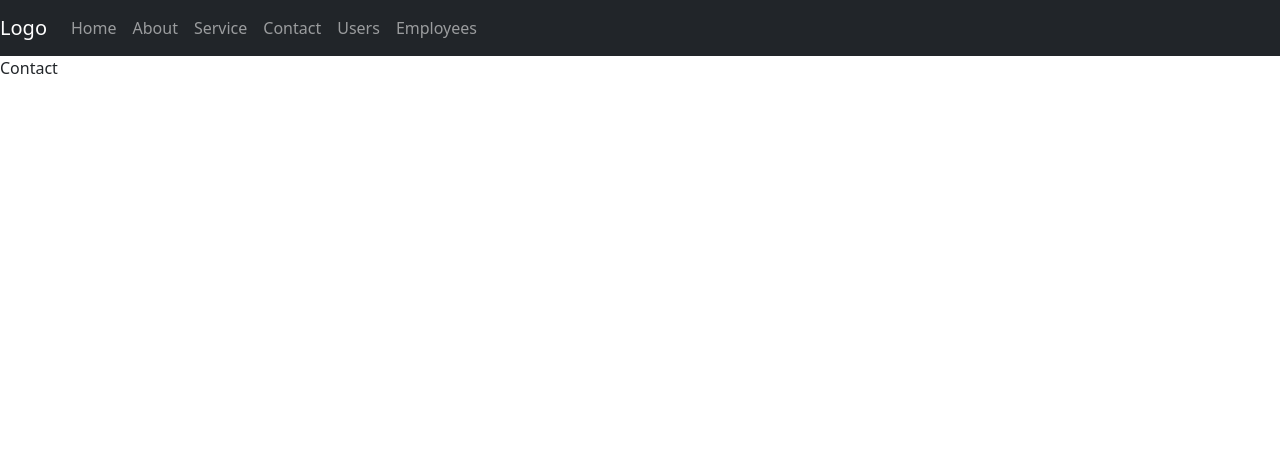
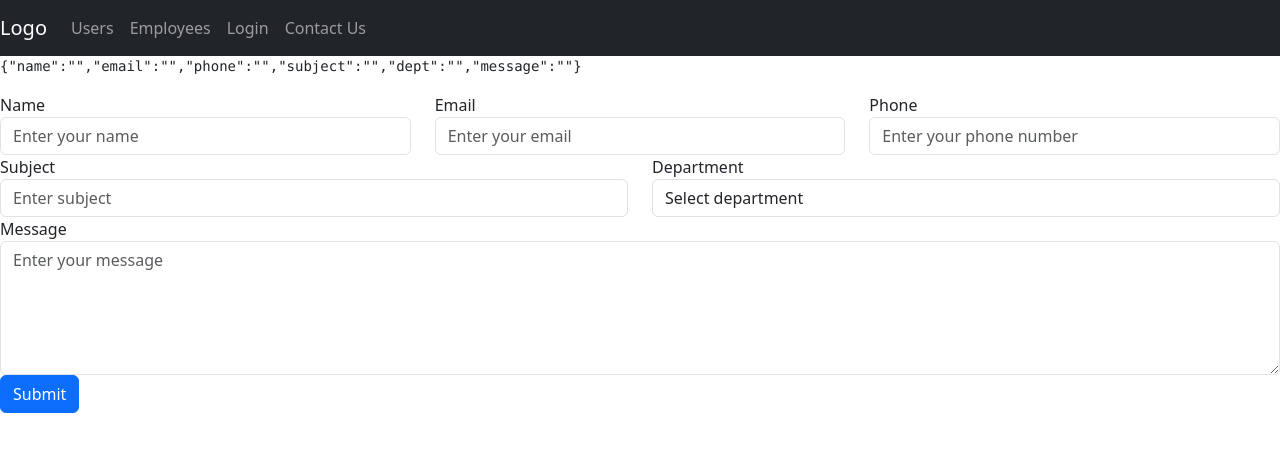
Before and after one commit to FahadShaik/ReactJS, a React (Create React App) app in the folder hello-world/: page /contact in a window 1280 px wide. Shown: the top 452 px of the page. Built offline with nearby package versions, Linux system fonts and the light colour scheme.

Commit message:
Added a bootstrap form for contact us

```diff
--- a/hello-world/src/components/App.jsx
+++ b/hello-world/src/components/App.jsx
@@ -1,11 +1,10 @@
 import NavBarLinkClass from "./Routing/NavBarLinkClass";
 import { BrowserRouter as Router, Route, Routes } from "react-router-dom";
-import Home from "./Routing/navfiles/Home";
-import About from "./Routing/navfiles/About";
-import Services from "./Routing/navfiles/Services";
-import Contact from "./Routing/navfiles/Contact";
+
 import UserLC from "./APICalls/UserLC";
 import EmpLC from "./APICalls/EmpLC";
+import SimpleForm from "./FormHandling/SimpleForm";
+import BSForm from "./FormHandling/BSForm";
 
 const App = () => {
   return (
@@ -13,12 +12,10 @@ const App = () => {
       <Router>
         <NavBarLinkClass />
         <Routes>
-          <Route path="/index" element={<Home />} />
-          <Route path="/about" element={<About />} />
-          <Route path="/services" element={<Services />} />
-          <Route path="/contact" element={<Contact />} />
+          <Route path="/contact" element={<BSForm />} />
           <Route path="/users" element={<UserLC />} />
           <Route path="/employees" element={<EmpLC />} />
+          <Route path="/login" element={<SimpleForm />} />
         </Routes>
       </Router>
     </div>
--- /dev/null
+++ b/hello-world/src/components/FormHandling/BSForm.jsx
@@ -0,0 +1,123 @@
+import React, { Component } from "react";
+
+class BSForm extends Component {
+  state = {
+    name: "",
+    email: "",
+    phone: "",
+    subject: "",
+    dept: "",
+    message: "",
+  };
+
+  updateHandler = (event) => {
+    this.setState({ [event.target.name]: event.target.value });
+  };
+
+  submitHandler = (event) => {
+    event.preventDefault();
+    console.log(this.state);
+  };
+
+  render() {
+    return (
+      <div>
+        <pre>{JSON.stringify(this.state)}</pre>
+        <form onSubmit={this.submitHandler}>
+          <div className="row">
+            <div className="col-md-4">
+              <div className="form-group">
+                <label>Name</label>
+                <input
+                  type="text"
+                  className="form-control"
+                  id="name"
+                  placeholder="Enter your name"
+                  name="name"
+                  onChange={this.updateHandler}
+                />
+              </div>
+            </div>
+            <div className="col-md-4">
+              <div className="form-group">
+                <label>Email</label>
+                <input
+                  type="email"
+                  className="form-control"
+                  id="email"
+                  placeholder="Enter your email"
+                  name="email"
+                  onChange={this.updateHandler}
+                />
+              </div>
+            </div>
+            <div className="col-md-4">
+              <div className="form-group">
+                <label>Phone</label>
+                <input
+                  type="tel"
+                  className="form-control"
+                  id="phone"
+                  placeholder="Enter your phone number"
+                  name="phone"
+                  onChange={this.updateHandler}
+                />
+              </div>
+            </div>
+          </div>
+          <div className="row">
+            <div className="col-md-6">
+              <div className="form-group">
+                <label>Subject</label>
+                <input
+                  type="text"
+                  className="form-control"
+                  id="subject"
+                  placeholder="Enter subject"
+                  name="subject"
+                  onChange={this.updateHandler}
+                />
+              </div>
+            </div>
+            <div className="col-md-6">
+              <div className="form-group">
+                <label>Department</label>
+                <select
+                  className="form-control"
+                  id="department"
+                  name="dept"
+                  onChange={this.updateHandler}
+                >
+                  <option>Select department</option>
+                  <option>Sales</option>
+                  <option>Support</option>
+                  <option>Technical</option>
+                </select>
+              </div>
+            </div>
+          </div>
+          <div className="row">
+            <div className="col-md-12">
+              <div className="form-group">
+                <label>Message</label>
+                <textarea
+                  className="form-control"
+                  id="message"
+                  rows="5"
+                  placeholder="Enter your message"
+                  onChange={this.updateHandler}
+                  name="message"
+                ></textarea>
+              </div>
+            </div>
+          </div>
+          <button type="submit" className="btn btn-primary">
+            Submit
+          </button>
+        </form>
+      </div>
+    );
+  }
+}
+
+export default BSForm;
--- /dev/null
+++ b/hello-world/src/components/FormHandling/SimpleForm.jsx
@@ -0,0 +1,45 @@
+import React, { Component } from "react";
+
+class SimpleForm extends Component {
+  state = {
+    email: "",
+    password: "",
+  };
+
+  emailHandler = (event) => {
+    this.setState({ email: event.target.value });
+  };
+
+  passwordHandler = (event) => {
+    this.setState({ password: event.target.value });
+  };
+
+  submitHandler = (event) => {
+    event.preventDefault();
+    console.log(this.state);
+  };
+
+  render() {
+    return (
+      <div className="container">
+        <pre className="mt-2">{JSON.stringify(this.state)}</pre>
+        <form className="mt-5" onSubmit={this.submitHandler}>
+          <label>Email:::::::::</label>
+          <input
+            type="text"
+            className="mb-2"
+            onChange={this.emailHandler}
+          />{" "}
+          <br />
+          <label>Password:</label>
+          <input type="text" className="mb-2" onChange={this.passwordHandler} />
+          <br />
+          <br />
+          <input type="submit" value="Login" />
+        </form>
+      </div>
+    );
+  }
+}
+
+export default SimpleForm;
--- a/hello-world/src/components/Routing/NavBarLinkClass.jsx
+++ b/hello-world/src/components/Routing/NavBarLinkClass.jsx
@@ -10,34 +10,23 @@ const NavBarLinkClass = () => {
       <div className="ml-auto">
         <ul className="navbar-nav">
           <li>
-            <Link to="/index" className="nav-link">
-              Home
+            <Link to="/users" className="nav-link">
+              Users
             </Link>
           </li>
           <li>
-            <Link to="/about" className="nav-link">
-              About
+            <Link to="/employees" className="nav-link">
+              Employees
             </Link>
           </li>
           <li>
-            <Link to="/services" className="nav-link">
-              Service
+            <Link to="/login" className="nav-link">
+              Login
             </Link>
           </li>
           <li>
             <Link to="/contact" className="nav-link">
-              Contact
-            </Link>
-          </li>
-          <li>
-            <Link to="/users" className="nav-link">
-              Users
-            </Link>
-          </li>
-
-          <li>
-            <Link to="/employees" className="nav-link">
-              Employees
+              Contact Us
             </Link>
           </li>
         </ul>
```
